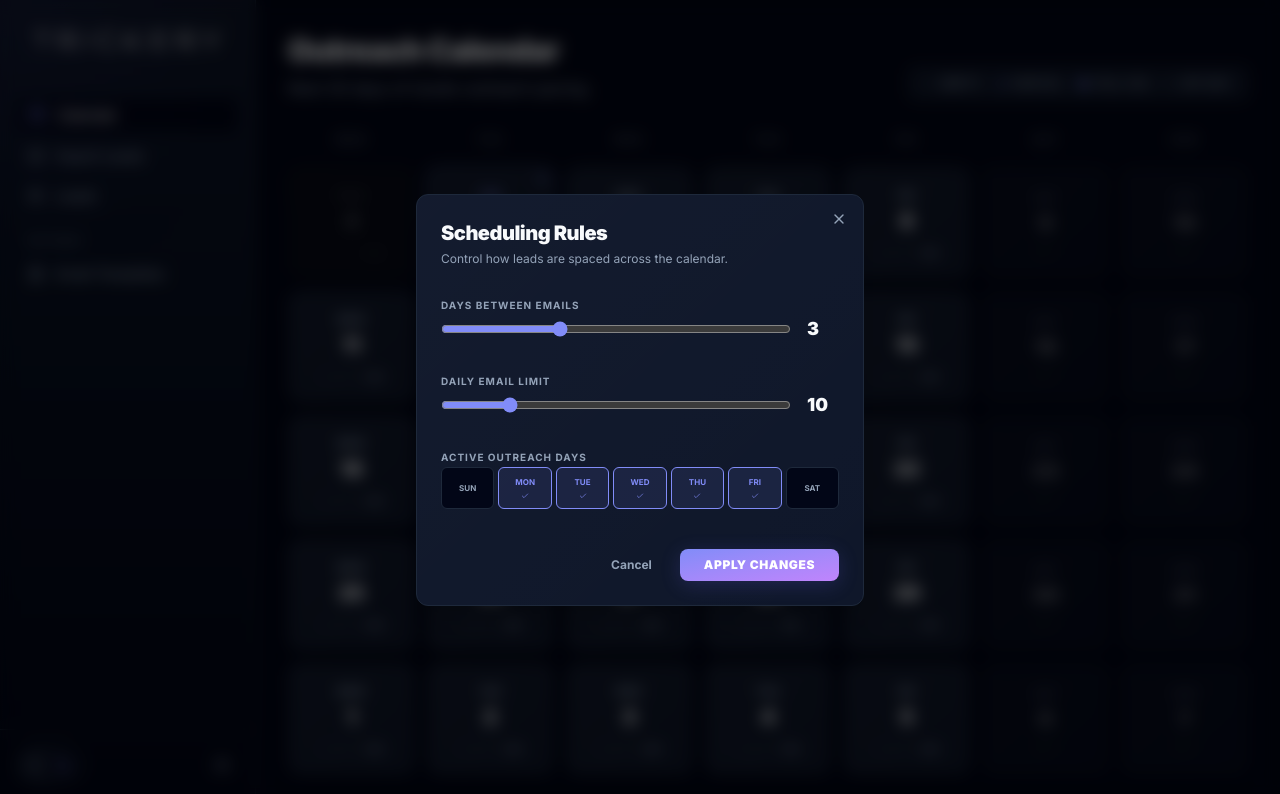
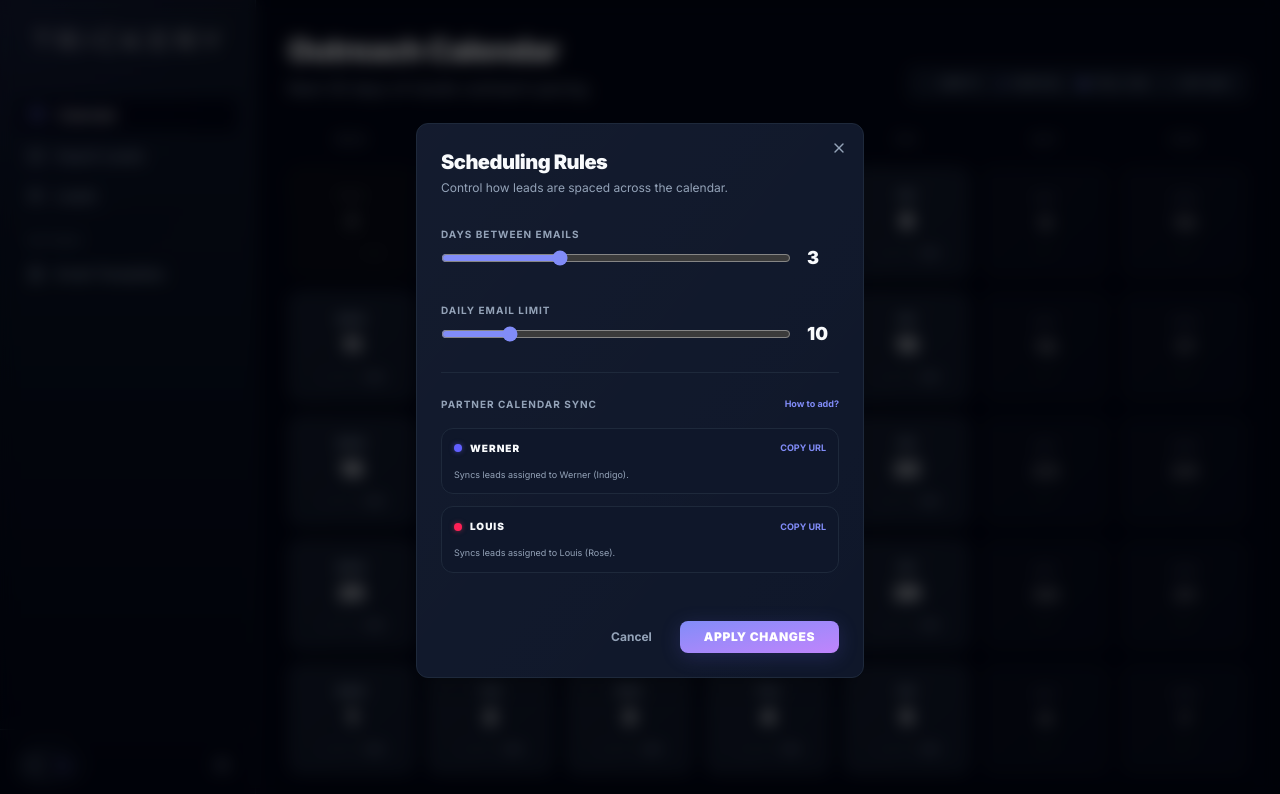
Before and after one commit to WRNRBRGR/trickery_outreach, a Next.js app: page / in a window 1280 px wide. Both pictures are taken after a click on the button 222 px from the left and 765 px from the top of the page. Shown: the top 794 px of the page. Built offline with nearby package versions, Linux system fonts and the light colour scheme; no server answers; the database is empty.

Commit message:
feat: implement ICS calendar feed API and add partner sync configuration to settings

```diff
--- /dev/null
+++ b/src/app/api/calendar/route.ts
@@ -0,0 +1,116 @@
+import { supabase } from "@/lib/supabase";
+import { NextResponse } from "next/server";
+
+export async function GET(request: Request) {
+  const { searchParams } = new URL(request.url);
+  const key = searchParams.get("key");
+  const partner = searchParams.get("partner"); // 'indigo' (Werner) or 'rose' (Louis)
+
+  // Basic security check
+  if (key !== "trickery-outreach-secret") {
+    return new NextResponse("Unauthorized", { status: 401 });
+  }
+
+  // Get date range (30 days ago to 60 days from now)
+  const startDate = new Date();
+  startDate.setDate(startDate.getDate() - 30);
+  const endDate = new Date();
+  endDate.setDate(endDate.getDate() + 60);
+
+  const { data, error } = await supabase
+    .from("leads")
+    .select("scheduled_date, sent_at, ai_pitch")
+    .gte("scheduled_date", startDate.toISOString().split('T')[0])
+    .lte("scheduled_date", endDate.toISOString().split('T')[0]);
+
+  if (error) {
+    return new NextResponse("Error fetching leads", { status: 500 });
+  }
+
+  // Helper to parse pitch and get partner color
+  const getPartnerColor = (raw: string | null) => {
+    if (!raw) return null;
+    try {
+      if (raw.startsWith("{")) {
+        const parsed = JSON.parse(raw);
+        return parsed.assigned_color || null;
+      }
+    } catch {}
+    return null;
+  };
+
+  // Group by date and count unsent
+  const counts: Record<string, { total: number; sent: number }> = {};
+
+  data?.forEach((lead) => {
+    const leadPartner = getPartnerColor(lead.ai_pitch);
+
+    // Filter by partner if specified
+    if (partner && leadPartner !== partner) {
+      return;
+    }
+
+    if (!counts[lead.scheduled_date]) {
+      counts[lead.scheduled_date] = { total: 0, sent: 0 };
+    }
+    counts[lead.scheduled_date].total++;
+    if (lead.sent_at) {
+      counts[lead.scheduled_date].sent++;
+    }
+  });
+
+  const now = new Date().toISOString().replace(/[-:]/g, "").split(".")[0] + "Z";
+
+  const partnerName = partner === 'rose' ? 'Louis' : partner === 'indigo' ? 'Werner' : 'Total';
+
+  let ics = [
+    "BEGIN:VCALENDAR",
+    "VERSION:2.0",
+    "PRODID:-//Trickery Outreach//NONSGML v1.0//EN",
+    "CALSCALE:GREGORIAN",
+    "METHOD:PUBLISH",
+    `X-WR-CALNAME:Trickery Outreach (${partnerName})`,
+    "X-WR-TIMEZONE:Africa/Johannesburg",
+    "REFRESH-INTERVAL;VALUE=DURATION:PT1H",
+  ];
+
+  Object.entries(counts).forEach(([date, stats]) => {
+    const dateStr = date.replace(/-/g, ""); // YYYYMMDD
+
+    const nextDate = new Date(date);
+    nextDate.setDate(nextDate.getDate() + 1);
+    const nextDateStr = nextDate.toISOString().split('T')[0].replace(/-/g, "");
+
+    const remaining = stats.total - stats.sent;
+
+    if (stats.total > 0) {
+      ics.push("BEGIN:VEVENT");
+      ics.push(`UID:trickery-${partner || 'all'}-${date}@outreach.console`);
+      ics.push(`DTSTAMP:${now}`);
+      ics.push(`DTSTART;VALUE=DATE:${dateStr}`);
+      ics.push(`DTEND;VALUE=DATE:${nextDateStr}`);
+
+      if (remaining > 0) {
+        ics.push(`SUMMARY:📧 ${remaining} mails to send (${partnerName})`);
+        ics.push(`DESCRIPTION:You (${partnerName}) have ${remaining} emails pending out of ${stats.total} scheduled for today.`);
+      } else {
+        ics.push(`SUMMARY:✅ Done for today (${partnerName})`);
+        ics.push(`DESCRIPTION:Great job! All ${stats.total} emails for today have been sent.`);
+      }
+
+      ics.push("STATUS:CONFIRMED");
+      ics.push("TRANSP:TRANSPARENT");
+      ics.push("END:VEVENT");
+    }
+  });
+
+  ics.push("END:VCALENDAR");
+
+  return new NextResponse(ics.join("\r\n"), {
+    headers: {
+      "Content-Type": "text/calendar; charset=utf-8",
+      "Content-Disposition": 'attachment; filename="outreach.ics"',
+      "Cache-Control": "public, s-maxage=3600, stale-while-revalidate=1800",
+    },
+  });
+}
--- a/src/components/SchedulingSettings.tsx
+++ b/src/components/SchedulingSettings.tsx
@@ -89,31 +89,70 @@ export function SchedulingSettings({ onClose }: { onClose: () => void }) {
         </div>
 
 
-        <div className="space-y-3">
-          <label className="text-[10px] font-bold uppercase tracking-widest text-[var(--muted)]">Active Outreach Days</label>
-          <div className="grid grid-cols-7 gap-1">
-            {DAYS.map((day, idx) => {
-              const isActive = config.activeDays.includes(idx);
-              return (
+        <div className="space-y-4 pt-6 border-t border-[var(--border)]">
+          <div className="flex items-center justify-between">
+            <label className="text-[10px] font-bold uppercase tracking-widest text-[var(--muted)]">Partner Calendar Sync</label>
+            <a
+              href="https://support.google.com/calendar/answer/37100"
+              target="_blank"
+              className="text-[9px] font-bold text-[var(--accent)] hover:underline"
+            >
+              How to add?
+            </a>
+          </div>
+
+          <div className="grid grid-cols-1 gap-3">
+            {/* Werner's Feed */}
+            <div className="p-3 bg-[var(--surface)] border border-[var(--border)] rounded-xl space-y-3">
+              <div className="flex items-center justify-between">
+                <div className="flex items-center space-x-2">
+                  <div className="w-2 h-2 rounded-full bg-indigo-500 shadow-[0_0_5px_rgba(99,102,241,0.5)]"></div>
+                  <span className="text-[10px] font-black uppercase tracking-widest text-[var(--foreground)]">Werner</span>
+                </div>
                 <button
-                  key={day}
-                  onClick={() => handleToggleDay(idx)}
-                  className={cn(
-                    "flex flex-col items-center justify-center py-2 rounded-md border transition-all",
-                    isActive
-                      ? "bg-[var(--accent)]/10 border-[var(--accent)] text-[var(--accent)]"
-                      : "bg-[var(--background)] border-[var(--border)] text-[var(--muted)]"
-                  )}
+                  onClick={() => {
+                    const url = `${window.location.origin}/api/calendar?key=trickery-outreach-secret&partner=indigo`;
+                    navigator.clipboard.writeText(url);
+                    const btn = document.getElementById('copy-werner');
+                    if (btn) btn.innerText = 'Copied!';
+                    setTimeout(() => { if (btn) btn.innerText = 'Copy URL'; }, 2000);
+                  }}
+                  id="copy-werner"
+                  className="text-[9px] font-bold uppercase text-[var(--accent)] hover:underline"
                 >
-                  <span className="text-[8px] font-bold uppercase">{day}</span>
-                  {isActive && <Check className="h-2 w-2 mt-1" />}
+                  Copy URL
                 </button>
-              );
-            })}
+              </div>
+              <p className="text-[9px] text-[var(--muted)]">Syncs leads assigned to Werner (Indigo).</p>
+            </div>
+
+            {/* Louis's Feed */}
+            <div className="p-3 bg-[var(--surface)] border border-[var(--border)] rounded-xl space-y-3">
+              <div className="flex items-center justify-between">
+                <div className="flex items-center space-x-2">
+                  <div className="w-2 h-2 rounded-full bg-rose-500 shadow-[0_0_5px_rgba(244,63,94,0.5)]"></div>
+                  <span className="text-[10px] font-black uppercase tracking-widest text-[var(--foreground)]">Louis</span>
+                </div>
+                <button
+                  onClick={() => {
+                    const url = `${window.location.origin}/api/calendar?key=trickery-outreach-secret&partner=rose`;
+                    navigator.clipboard.writeText(url);
+                    const btn = document.getElementById('copy-louis');
+                    if (btn) btn.innerText = 'Copied!';
+                    setTimeout(() => { if (btn) btn.innerText = 'Copy URL'; }, 2000);
+                  }}
+                  id="copy-louis"
+                  className="text-[9px] font-bold uppercase text-[var(--accent)] hover:underline"
+                >
+                  Copy URL
+                </button>
+              </div>
+              <p className="text-[9px] text-[var(--muted)]">Syncs leads assigned to Louis (Rose).</p>
+            </div>
           </div>
         </div>
 
-        <div className="pt-4 flex justify-end space-x-3">
+        <div className="pt-6 flex justify-end space-x-3">
           <button
             onClick={onClose}
             className="px-4 py-2 text-xs font-bold text-[var(--muted)] hover:text-[var(--foreground)] transition-colors"
```
